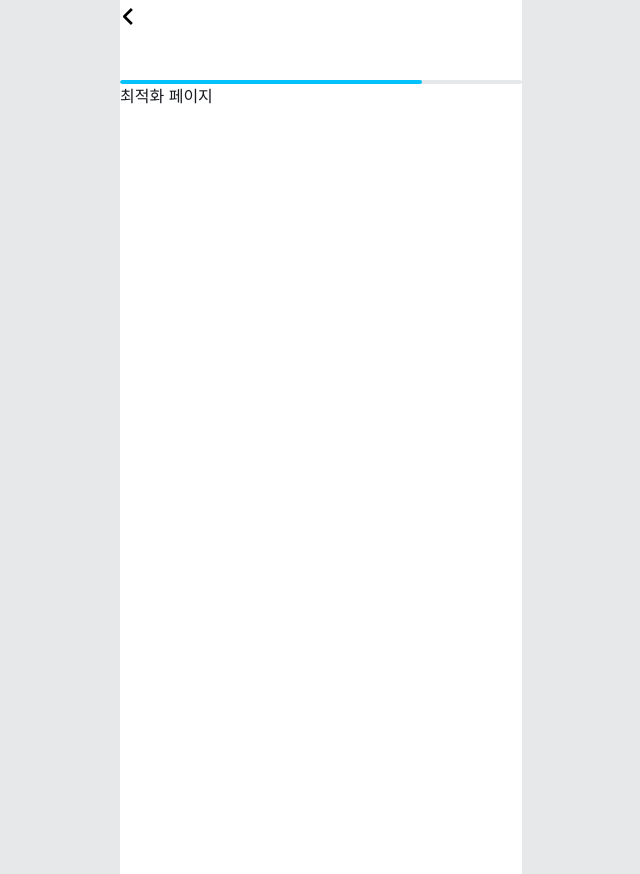
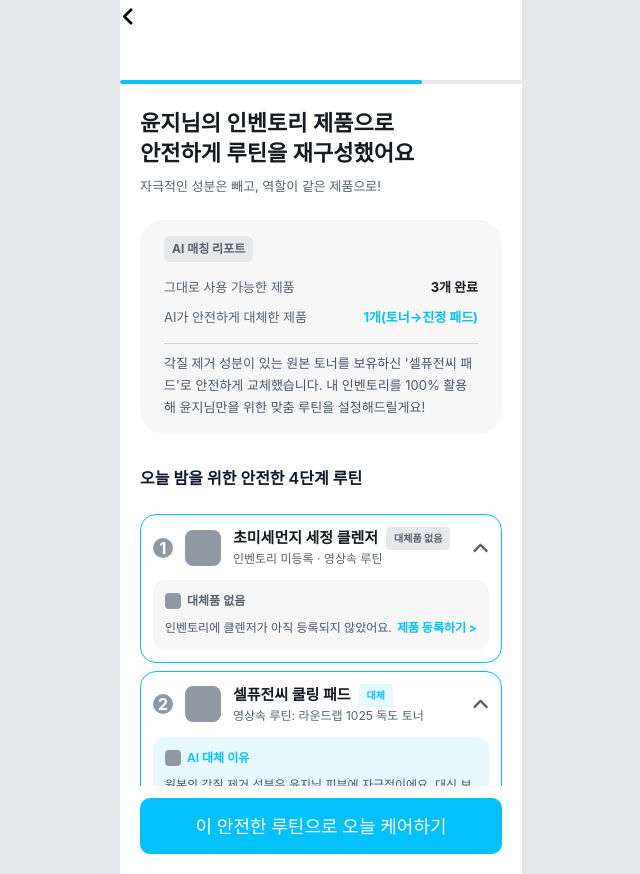
Before and after one commit to likelion-apex/FE, a React (Vite) app: page /RoutineAnalysis/OptimizedRoutine in a window 1280 px wide. Shown: the whole page, without its empty margins (319-959 px from the left). Built offline with nearby package versions, Linux system fonts and the light colour scheme; a web font is replaced by a local one.

Commit message:
[Feat] 내피부 맞춤 최적화 페이지 및 액션 모달 구현

```diff
--- /dev/null
+++ b/src/components/Analysis/Button.jsx
@@ -0,0 +1,12 @@
+const Button = ({ item, bgColor, textColor, borderColor }) => {
+  return (
+    <button
+      type="button"
+      className={`flex w-full h-[56px] items-center justify-center font-bold rounded-[10px] bg-${bgColor} px-10 py-2 text-[18px] font-medium text-${textColor} cursor-pointer border ${borderColor}`}
+    >
+      {item}
+    </button>
+  );
+};
+
+export default Button;
--- /dev/null
+++ b/src/components/Analysis/FinishModal.jsx
@@ -0,0 +1,56 @@
+import React, { useState, useEffect } from "react";
+import Button from "./Button";
+
+const FinishModal = () => {
+  useEffect(() => {
+    const scrollBox = document.getElementById("main-scroll-box");
+
+    if (scrollBox) {
+      // 모달이 열리면 이 박스의 스크롤을 막음
+      scrollBox.style.overflow = "hidden";
+    }
+
+    return () => {
+      if (scrollBox) {
+        // 모달이 닫히면 다시 스크롤되도록 풀어줌
+        scrollBox.style.overflow = "auto";
+      }
+    };
+  }, []);
+  return (
+    <div className="fixed inset-y-0 left-1/2 z-[999] flex w-full max-w-[402px] -translate-x-1/2 flex-col justify-end bg-black/60 no-scrollbar">
+      <div
+        className="flex h-[35vh] w-full flex-col rounded-t-[24px] bg-white px-[24px]"
+        onClick={(e) => e.stopPropagation()}
+      >
+        <div className="flex flex-col gap-3 text-blue-50 items-center mt-6 mb-7 text-[14px]">
+          <p className="font-bold">내 화장대 기반 맞춤 최적화 완료</p>
+          <div className="flex flex-col gap-2">
+            <p className="text-[20px] font-semibold text-black">
+              이 안전한 루틴으로 오늘 케어할까요?
+            </p>
+            <p className="text-[14px]  text-gray-80">
+              저장 시 홈 화면의 '오늘의 데일리 루틴'에 바로 추가돼요.
+            </p>
+          </div>
+        </div>
+        <div className="flex flex-col gap-2 pb-[20px]">
+          <Button
+            item={"이 루틴으로 오늘 시작하기"}
+            bgColor={"blue-50"}
+            textColor={"white"}
+            borderColor={"border-blue-50"}
+          />
+          <Button
+            item={"나의 루틴 보관함에 저장"}
+            bgColor={"white"}
+            textColor={"gray-60"}
+            borderColor={"border-gray-20"}
+          />
+        </div>
+      </div>
+    </div>
+  );
+};
+
+export default FinishModal;
--- /dev/null
+++ b/src/components/Analysis/RoutineAccordionItem.jsx
@@ -0,0 +1,106 @@
+import React, { useState } from "react";
+import more_Arrow from "../../assets/routine-analyze/more_arrow.svg";
+
+const RoutineAccordionItem = ({ step }) => {
+  // 기본적으로 열려있도록 설정
+  const [isExpanded, setIsExpanded] = useState(true);
+  //단계에서 아이디와 대체품 가져오기
+  const { id, replacement } = step;
+
+  // 상태에 따른 테마 색상 매핑
+  const theme = {
+    none: {
+      badge: "bg-gray-10 text-gray-60",
+      box: "bg-gray-05",
+      icon: "bg-gray-40",
+      title: "text-gray-60",
+    },
+    replace: {
+      badge: "bg-blue-05 text-blue-50",
+      box: "bg-blue-05",
+      icon: "bg-gray-40",
+      title: "text-blue-50",
+    },
+    compatible: {
+      badge: "bg-green-05 text-green-70",
+      box: "bg-green-05",
+      icon: "bg-gray-40",
+      title: "text-green-70",
+    },
+  };
+  //대체 테마가 있다면 대체테마로, 아니라면 none으로 (오류방지)
+  const currentTheme = theme[replacement.badgeType] || theme.none;
+
+  return (
+    <div
+      className={`flex flex-col overflow-hidden rounded-[16px] border bg-white transition-colors ${
+        isExpanded ? "border-blue-50" : "border-gray-20"
+      }`}
+    >
+      <div
+        className="flex cursor-pointer items-center justify-between p-3"
+        onClick={() => setIsExpanded(!isExpanded)}
+      >
+        <div className="flex items-center gap-3">
+          <div className="flex h-5 w-5 items-center justify-center rounded-full bg-gray-40 text-[16px] font-bold text-white">
+            {step.id}
+          </div>
+          <div className="size-[36px] shrink-0 rounded-lg bg-gray-40" />
+
+          <div className="flex flex-col justify-center">
+            <div className="flex items-center gap-2">
+              <span className="text-[15px] font-bold text-black">
+                {replacement.productName}
+              </span>
+              <span
+                className={`rounded px-2 py-1 text-[10px] font-bold ${currentTheme.badge}`}
+              >
+                {replacement.badgeText}
+              </span>
+            </div>
+            <span className="text-[12px] text-gray-60">
+              {replacement.originalProduct}
+            </span>
+          </div>
+        </div>
+
+        {/* 화살표 아이콘(돌아가는 애니메이션 추가) */}
+        <div
+          className={`text-gray-400 transition-transform duration-300 ${
+            isExpanded ? "rotate-270" : "rotate-90"
+          }`}
+        >
+          <img src={more_Arrow} alt="아코디언 화살표" className="size-4" />
+        </div>
+      </div>
+
+      {/* 아코디언 내용 */}
+      {isExpanded && (
+        <div className="px-3 pb-3">
+          <div
+            className={`flex flex-col gap-2 rounded-xl p-3 ${currentTheme.box}`}
+          >
+            <div className="flex items-center gap-1.5">
+              <div className={`size-4 rounded-[4px] ${currentTheme.icon}`} />
+              <span
+                className={`text-[12px] font-semibold ${currentTheme.title}`}
+              >
+                {replacement.reasonTitle}
+              </span>
+            </div>
+            <div className="flex justify-between text-[12px] leading-relaxed text-gray-600">
+              <p>{replacement.reasonDesc}</p>
+              {replacement.actionText && (
+                <span className="ml-1 cursor-pointer font-bold text-blue-50">
+                  {replacement.actionText}
+                </span>
+              )}
+            </div>
+          </div>
+        </div>
+      )}
+    </div>
+  );
+};
+
+export default RoutineAccordionItem;
--- a/src/components/layouts/Layout.jsx
+++ b/src/components/layouts/Layout.jsx
@@ -13,6 +13,7 @@ const Layout = () => {
     stepName: "",
   });
 
+  //Outlet 부분에 id 를 달아 스크롤 고정
   return (
     <div className="w-full h-full flex flex-col bg-white text-black overflow-hidden relative no-scrollbar">
       <TopNavbar
--- a/src/mocks/mockData.js
+++ b/src/mocks/mockData.js
@@ -15,7 +15,7 @@ export const ROUTINE_BRIEFING_DATA = {
 };
 
 export const MATCHING_REPORT_DATA = {
-  tag: "AI 매칭 리포트",
+  id: 1,
   keepCount: 3,
   replacedCount: 1,
   replacedDetail: "(토너→진정 패드)",
--- a/src/pages/RoutineAnalysis/OptimizedRoutine.jsx
+++ b/src/pages/RoutineAnalysis/OptimizedRoutine.jsx
@@ -1,5 +1,13 @@
-import { useEffect } from "react";
+import { useEffect, useState } from "react";
 import { useOutletContext } from "react-router-dom";
+import RoutineAccordionItem from "../../components/Analysis/RoutineAccordionItem";
+import FinishModal from "../../components/Analysis/FinishModal";
+import {
+  USER_NAME,
+  MATCHING_REPORT_DATA,
+  ROUTINE_STEPS,
+} from "../../mocks/mockData";
+
 
 const OptimizedRoutine = () => {
   const { setNavProps } = useOutletContext();
@@ -19,7 +27,87 @@ const OptimizedRoutine = () => {
       });
     };
   }, [setNavProps]);
-  return <div> 최적화 페이지</div>;
+
+  const [isModalOpen, setIsModalOpen] = useState(false);
+
+  return (
+    <div className="relative flex h-full flex-col px-[20px]">
+      <div className="flex-1 overflow-y-auto pb-[100px] pt-6">
+        <div className="mb-6 flex flex-col gap-2">
+          <h1 className="break-keep text-[22px] font-semibold  leading-snug text-black">
+            {USER_NAME}님의 인벤토리 제품으로
+            <br />
+            안전하게 루틴을 재구성했어요
+          </h1>
+          <p className="text-[13px] text-gray-60">
+            자극적인 성분은 빼고, 역할이 같은 제품으로!
+          </p>
+        </div>
+        {/* 이부분 컴포넌트로 빼는게 좋을것같음!!! */}
+        <div className="mb-8">
+          <div className="flex w-full flex-col gap-2 rounded-[24px] bg-gray-05 px-6 py-4">
+            <div className="flex">
+              <span className="rounded-md bg-gray-10 px-[8px] py-[4px] text-[12px] font-bold text-gray-60">
+                AI 매칭 리포트
+              </span>
+            </div>
+
+            <div className="flex flex-col gap-[10px] border-b border-gray-20 pb-4 pt-2 text-[13px]">
+              <div className="flex items-center justify-between">
+                <span className="text-gray-60 font-normal">
+                  그대로 사용 가능한 제품
+                </span>
+                <span className="font-bold text-black">
+                  {MATCHING_REPORT_DATA.keepCount}개 완료
+                </span>
+              </div>
+              <div className="flex items-center justify-between">
+                <span className="text-gray-60 font-normal">
+                  AI가 안전하게 대체한 제품
+                </span>
+                <span className="font-bold text-blue-50">
+                  {MATCHING_REPORT_DATA.replacedCount}개
+                  {MATCHING_REPORT_DATA.replacedDetail}
+                </span>
+              </div>
+            </div>
+
+            {/* 최하단: 상세 설명 */}
+            <p className="text-[13px] leading-[22px] text-gray-600">
+              {MATCHING_REPORT_DATA.description}
+            </p>
+          </div>
+        </div>
+
+        {/* 아코디언 리스트 섹션 */}
+        <div>
+          <h2 className="mb-6 text-[16px] font-semibold text-gray-900">
+            오늘 밤을 위한 안전한 4단계 루틴
+          </h2>
+          <div className="flex flex-col gap-2">
+            {ROUTINE_STEPS.map((step) => (
+              <RoutineAccordionItem key={step.id} step={step} />
+            ))}
+          </div>
+        </div>
+      </div>
+
+      {/* 5. 하단 고정 버튼 영역 */}
+      <div className="flex flex-col gap-2 items-center justify-center w-full mb-5 mt-3">
+        <button
+          type="button"
+          className="flex w-full h-[56px] items-center justify-center rounded-[10px] bg-blue-50 px-10 py-2 text-[18px] font-medium text-white cursor-pointer"
+          onClick={() => {
+            setIsModalOpen(true);
+          }}
+        >
+          이 안전한 루틴으로 오늘 케어하기
+        </button>
+      </div>
+
+      {isModalOpen && <FinishModal />}
+    </div>
+  );
 };
 
 export default OptimizedRoutine;
```
